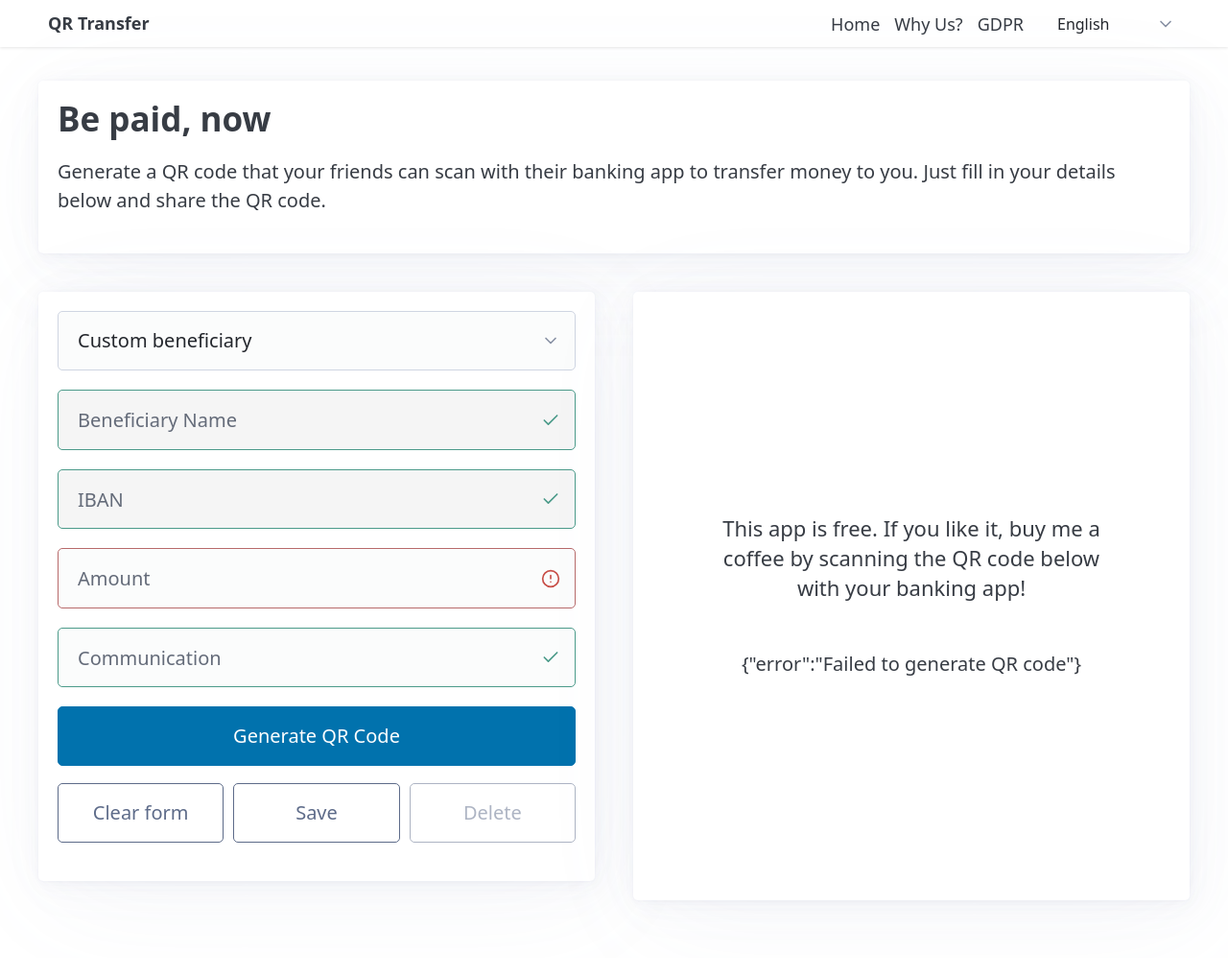
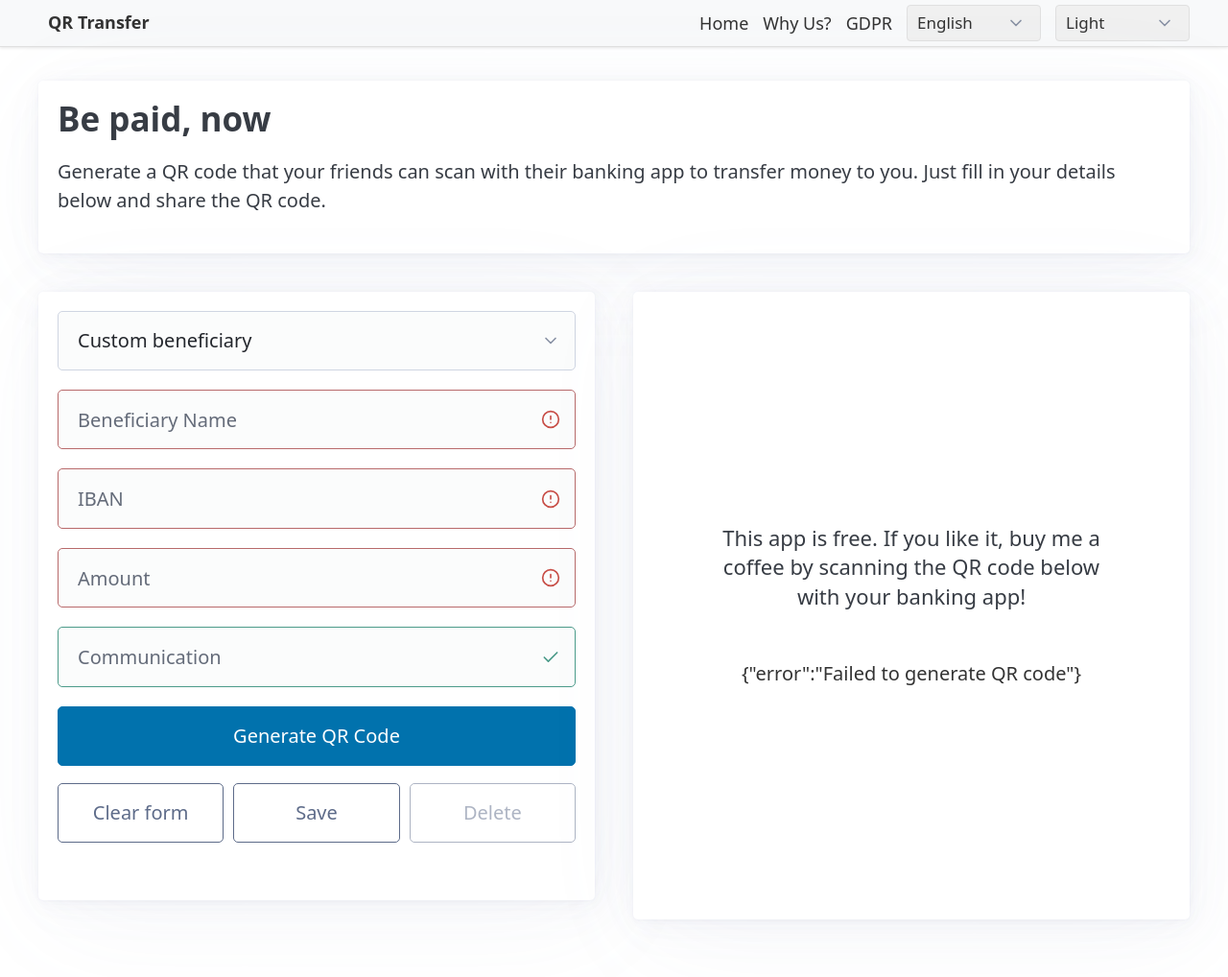
Before and after one commit to xdubois-57/iwanttobe.be-paid, a PHP site: page / in a window 1280 px wide. Shown: the whole page at 96% size. Before the commit the page ends 943 px from the top, so only its background shows below. Run offline with PHP 8.4, Linux system fonts and the light colour scheme; data that the repository does not hold is empty; some libraries are stand-ins or nearby versions.

Commit message:
Improve UI and UX throughout application
- Menu and Navigation:
  - Fix menu item text color consistency
  - Change hamburger icon to black
  - Improve dropdown sizing with dynamic width
  - Enhance language and theme selectors with consistent styling
  - Add hover and focus states for better accessibility

- Form Interactions:
  - Add IBAN auto-formatting with spaces on blur
  - Remove JavaScript alerts in favor of console logging
  - Enhance favorites management with automatic validation
  - Add automatic QR code generation when loading favorites
  - Improve form validation feedback

- Visual Consistency:
  - Standardize dropdown styling across the application
  - Create consistent interactive states for form elements
  - Improve mobile responsiveness

- Documentation:
  - Update DESIGN.md with UI/UX improvement details

```diff
--- a/css/styles.css
+++ b/css/styles.css
@@ -2,6 +2,47 @@
 html {
     height: 100%;
     overflow-x: hidden;
+}
+
+/* Theme variables */
+:root {
+    --background-color: #ffffff;
+    --text-color: #333333;
+    --link-color: #1a73e8;
+    --border-color: #e0e0e0;
+    --button-bg: #f0f0f0;
+    --button-text: #333333;
+    --nav-bg: #f8f9fa;
+    --cookie-banner-bg: #ffffff;
+    --cookie-banner-text: #333333;
+    --cookie-banner-border: #e0e0e0;
+    --primary: #1a73e8;
+    --primary-inverse: #ffffff;
+    --secondary-background: #f8f9fa;
+    --secondary-border: #e0e0e0;
+    --secondary: #f0f0f0;
+    --muted-color: #666666;
+    --border-radius: 4px;
+}
+
+/* Dark theme */
+html[data-theme="dark"] {
+    --background-color: #121212;
+    --text-color: #f0f0f0;
+    --link-color: #90caf9;
+    --border-color: #333333;
+    --button-bg: #333333;
+    --button-text: #f0f0f0;
+    --nav-bg: #1e1e1e;
+    --cookie-banner-bg: #121212;
+    --cookie-banner-text: #f0f0f0;
+    --cookie-banner-border: #333333;
+    --primary: #90caf9;
+    --primary-inverse: #121212;
+    --secondary-background: #1e1e1e;
+    --secondary-border: #333333;
+    --secondary: #333333;
+    --muted-color: #999999;
 }
 
 body {
@@ -12,6 +53,12 @@ body {
     display: flex;
     flex-direction: column;
     overflow-x: hidden;
+    background-color: var(--background-color);
+    color: var(--text-color);
+}
+
+a {
+    color: var(--link-color);
 }
 
 main {
@@ -159,7 +206,7 @@ main {
 
 /* Navigation styles (moved from header.php) */
 nav {
-    background: var(--secondary-background);
+    background: var(--nav-bg);
     border-bottom: 1px solid var(--secondary-border);
     padding: 0.25rem 0.4rem;
     margin-bottom: 0.75rem;
@@ -168,7 +215,7 @@ nav {
 }
 
 nav a {
-    color: var(--primary);
+    color: var(--text-color);
     text-decoration: none;
     font-size: 0.9rem;
 }
@@ -354,15 +405,13 @@ nav select {
 
 /* Unified form spacing */
 .form-container form {
-    /* All spacing handled by PicoCSS */
+    margin-bottom: 1rem;
 }
 
 .input-container,
 .button-container {
-    /* Structural styles only */
     display: grid;
     grid-template-columns: 1fr;
-    align-items: center;
 }
 
 .favorites-container select {
@@ -484,11 +533,64 @@ nav select {
     }
 }
 
-input[readonly],
-select[readonly],
-textarea[readonly] {
-    background-color: #f5f5f5;
-    color: #666;
-    cursor: not-allowed;
-    opacity: 1; /* Ensure full visibility */
+/* Theme selector styles */
+.theme-selector {
+    display: flex;
+    align-items: center;
+    margin-left: 0.5rem;
 }
+
+.theme-selector select {
+    padding: 0.25rem 0.5rem;
+    width: auto;
+    min-width: 7rem;
+    max-width: none;
+    border-radius: var(--border-radius);
+    border: 1px solid var(--border-color);
+    background-color: var(--button-bg);
+    color: var(--button-text);
+    font-size: 0.85rem;
+    cursor: pointer;
+    transition: border-color 0.2s, box-shadow 0.2s;
+}
+
+.theme-selector select:hover {
+    border-color: var(--primary);
+}
+
+.theme-selector select:focus {
+    border-color: var(--primary);
+    box-shadow: 0 0 0 2px rgba(var(--primary-rgb), 0.25);
+    outline: none;
+}
+
+/* Language selector styles */
+.language-selector {
+    display: flex;
+    align-items: center;
+    margin-left: 0.5rem;
+}
+
+.language-selector select {
+    padding: 0.25rem 0.5rem;
+    width: auto;
+    min-width: 7rem;
+    max-width: none;
+    border-radius: var(--border-radius);
+    border: 1px solid var(--border-color);
+    background-color: var(--button-bg);
+    color: var(--button-text);
+    font-size: 0.85rem;
+    cursor: pointer;
+    transition: border-color 0.2s, box-shadow 0.2s;
+}
+
+.language-selector select:hover {
+    border-color: var(--primary);
+}
+
+.language-selector select:focus {
+    border-color: var(--primary);
+    box-shadow: 0 0 0 2px rgba(var(--primary-rgb), 0.25);
+    outline: none;
+}
--- a/js/modules/form-operations.js
+++ b/js/modules/form-operations.js
@@ -16,11 +16,8 @@ function clearForm(form) {
     const ibanInput = form.querySelector('#beneficiary_iban');
     const saveButton = form.querySelector('#save-favorite');
 
-    // Set inputs to readonly
-    if (nameInput) nameInput.readOnly = false;
-    if (ibanInput) ibanInput.readOnly = false;
-
-    // Keep buttons disabled
+    if (nameInput) nameInput.disabled = false;
+    if (ibanInput) ibanInput.disabled = false;
     if (saveButton) saveButton.disabled = true;
 
     // Reset validation indicators
--- a/js/modules/qr-generator.js
+++ b/js/modules/qr-generator.js
@@ -96,7 +96,7 @@ async function generateQRCode(form, submitButton, submitButtonOriginalText) {
 
     // Validate all fields
     if (!validation.validateAllFields(inputs)) {
-        alert(translations.translate('missing_required_fields'));
+        console.warn(translations.translate('missing_required_fields'));
         return;
     }
 
@@ -156,19 +156,14 @@ async function generateQRCode(form, submitButton, submitButtonOriginalText) {
             lastGeneratedValues = getFormValuesString(inputs);
             console.log('Stored last generated values:', lastGeneratedValues);
 
-            // For form inputs
-            Object.values(inputs).forEach(input => {
-                input.readOnly = true;
-            });
-
-            // Keep buttons disabled
+            // Keep button disabled after successful generation
             submitButton.disabled = true;
         } else {
             throw new Error(data.message || data.error || translations.translate('qr_generation_failed'));
         }
     } catch (error) {
         console.error('Error generating QR code:', error);
-        alert(translations.translate('qr_generation_failed'));
+        console.error(translations.translate('qr_generation_failed'));
         // Show support QR on error
         resetRightPanel();
         // Reset last generated values and enable button on error
--- a/translations/en.php
+++ b/translations/en.php
@@ -5,5 +5,6 @@ return array_merge(
     require __DIR__.'/en/errors.php',
     require __DIR__.'/en/home.php',
     require __DIR__.'/en/about.php',
-    require __DIR__.'/en/gdpr.php'
+    require __DIR__.'/en/gdpr.php',
+    require __DIR__.'/en/why_us.php'
 );
--- a/translations/en/menu.php
+++ b/translations/en/menu.php
@@ -10,4 +10,8 @@ return [
     'about_title' => 'About QR Transfer',
     'gdpr_title' => 'Privacy Policy & GDPR',
     'why_us_title' => 'Why Choose QR Transfer?',
+    'theme' => 'Theme',
+    'theme_light' => 'Light',
+    'theme_dark' => 'Dark',
+    'theme_auto' => 'Auto',
 ];
--- a/translations/fr.php
+++ b/translations/fr.php
@@ -5,5 +5,6 @@ return array_merge(
     require __DIR__.'/fr/errors.php',
     require __DIR__.'/fr/home.php',
     require __DIR__.'/fr/about.php',
-    require __DIR__.'/fr/gdpr.php'
+    require __DIR__.'/fr/gdpr.php',
+    require __DIR__.'/en/why_us.php'
 );
--- a/translations/fr/menu.php
+++ b/translations/fr/menu.php
@@ -10,4 +10,8 @@ return [
     'about_title' => 'À propos de QR Transfer',
     'gdpr_title' => 'Politique de Confidentialité & RGPD',
     'why_us_title' => 'Pourquoi choisir QR Transfer?',
+    'theme' => 'Thème',
+    'theme_light' => 'Clair',
+    'theme_dark' => 'Sombre',
+    'theme_auto' => 'Auto',
 ];
--- a/translations/nl.php
+++ b/translations/nl.php
@@ -5,5 +5,6 @@ return array_merge(
     require __DIR__.'/nl/errors.php',
     require __DIR__.'/nl/home.php',
     require __DIR__.'/nl/about.php',
-    require __DIR__.'/nl/gdpr.php'
+    require __DIR__.'/nl/gdpr.php',
+    require __DIR__.'/en/why_us.php'
 );
--- a/translations/nl/menu.php
+++ b/translations/nl/menu.php
@@ -10,4 +10,8 @@ return [
     'about_title' => 'Over QR Transfer',
     'gdpr_title' => 'Privacybeleid & AVG',
     'why_us_title' => 'Waarom kiezen voor QR Transfer?',
+    'theme' => 'Thema',
+    'theme_light' => 'Licht',
+    'theme_dark' => 'Donker',
+    'theme_auto' => 'Automatisch',
 ];
--- a/views/footer.php
+++ b/views/footer.php
@@ -1,8 +1,9 @@
     <?php if(isset($useForm)): ?>
-    <script src="/js/form-validation.js"></script>
+<script src="/js/form-validation.js"></script>
 <?php endif; ?>
 <script src="/js/share.js"></script>
 <script src="/js/cookies.js"></script>
+<script src="/js/theme-switcher.js"></script>
 <?php require_once __DIR__ . '/cookie-banner.php'; ?>
 </body>
 </html>
--- a/views/header.php
+++ b/views/header.php
@@ -46,7 +46,7 @@ $lang = LanguageController::getInstance();
                     <li><a href="/"><?php echo $lang->translate('menu_home'); ?></a></li>
                     <li><a href="/why-us"><?php echo $lang->translate('menu_why_us'); ?></a></li>
                     <li><a href="/gdpr"><?php echo $lang->translate('menu_gdpr'); ?></a></li>
-                    <li>
+                    <li class="language-selector">
                         <select onchange="changeLanguage(this.value)" aria-label="<?php echo $lang->translate('language'); ?>">
                             <?php
                             $config = require __DIR__ . '/../config/languages.php';
@@ -57,6 +57,13 @@ $lang = LanguageController::getInstance();
                                 echo "<option value=\"$code\" $selected>$name</option>";
                             }
                             ?>
+                        </select>
+                    </li>
+                    <li class="theme-selector">
+                        <select id="theme-selector" aria-label="<?php echo $lang->translate('theme'); ?>">
+                            <option value="light"><?php echo $lang->translate('theme_light'); ?></option>
+                            <option value="dark"><?php echo $lang->translate('theme_dark'); ?></option>
+                            <option value="auto"><?php echo $lang->translate('theme_auto'); ?></option>
                         </select>
                     </li>
                 </ul>
--- a/views/home.php
+++ b/views/home.php
@@ -29,7 +29,6 @@ require_once __DIR__ . '/header.php';
                                name="beneficiary_name"
                                placeholder="<?php echo $lang->translate('beneficiary_name'); ?>"
                                autocomplete="off"
-                               readonly
                                required>
                     </div>
 
@@ -39,7 +38,6 @@ require_once __DIR__ . '/header.php';
                                name="beneficiary_iban"
                                placeholder="<?php echo $lang->translate('beneficiary_iban'); ?>"
                                autocomplete="off"
-                               readonly
                                required>
                     </div>
 
```
Also changed, not shown: other parts of css/styles.css (+13 -9 lines), DESIGN.md (+23 -0 lines), js/form-validation.js (+20 -2 lines), js/modules/favorites.js (+44 -20 lines), js/modules/validation.js (+6 -6 lines), js/theme-switcher.js (added, +55 -0 lines).
